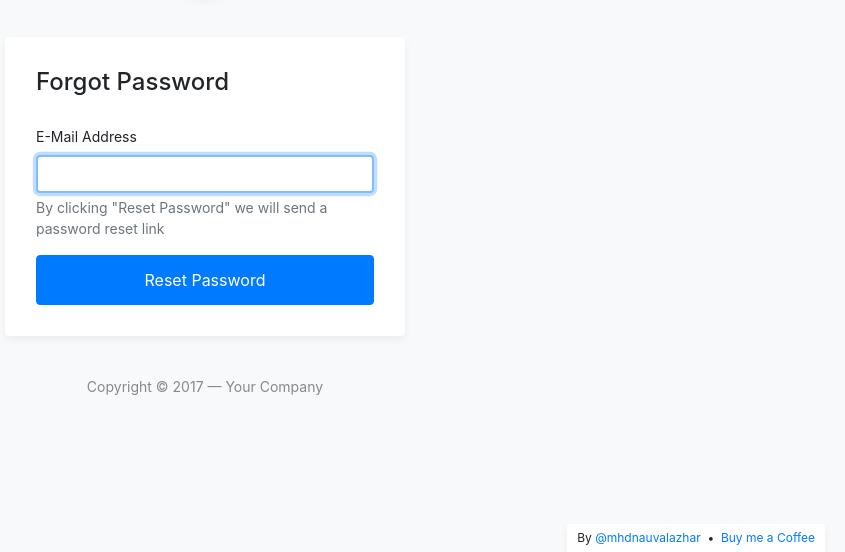
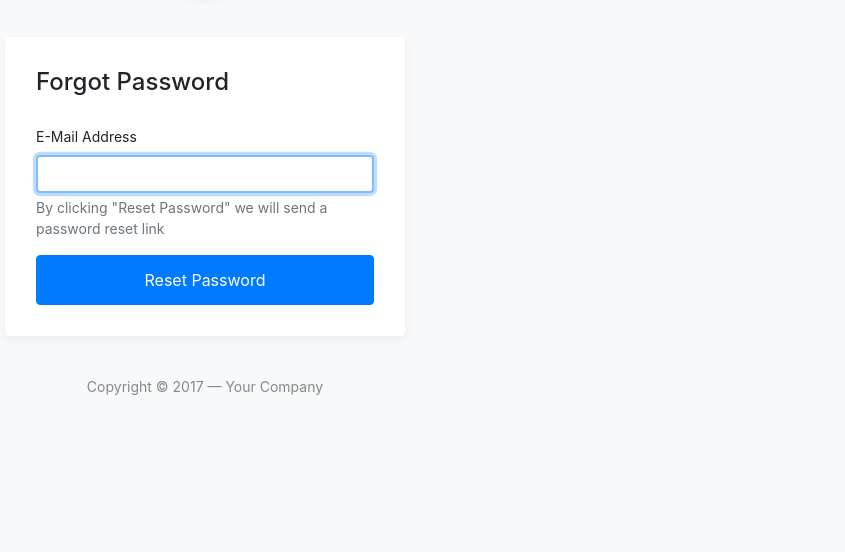
Before and after one commit to kashyap142/wHACKiest2023_Debugging-Demons, a plain HTML site: page login/forgot.html in a window 1280 px wide. Shown: the part 248-800 px from the top of the page, without its empty margins (435-1280 px from the left). Drawn offline with nearby package versions, Linux system fonts and the light colour scheme.

Commit message:
forgot.html updated

```diff
--- a/login/forgot.html
+++ b/login/forgot.html
@@ -48,6 +48,5 @@
 	</section>
 
 	<script src="https://code.jquery.com/jquery-3.3.1.slim.min.js" integrity="sha384-q8i/X+965DzO0rT7abK41JStQIAqVgRVzpbzo5smXKp4YfRvH+8abtTE1Pi6jizo" crossorigin="anonymous"></script>
-	<script src="js/my-login.js"></script>
 </body>
 </html>
```
